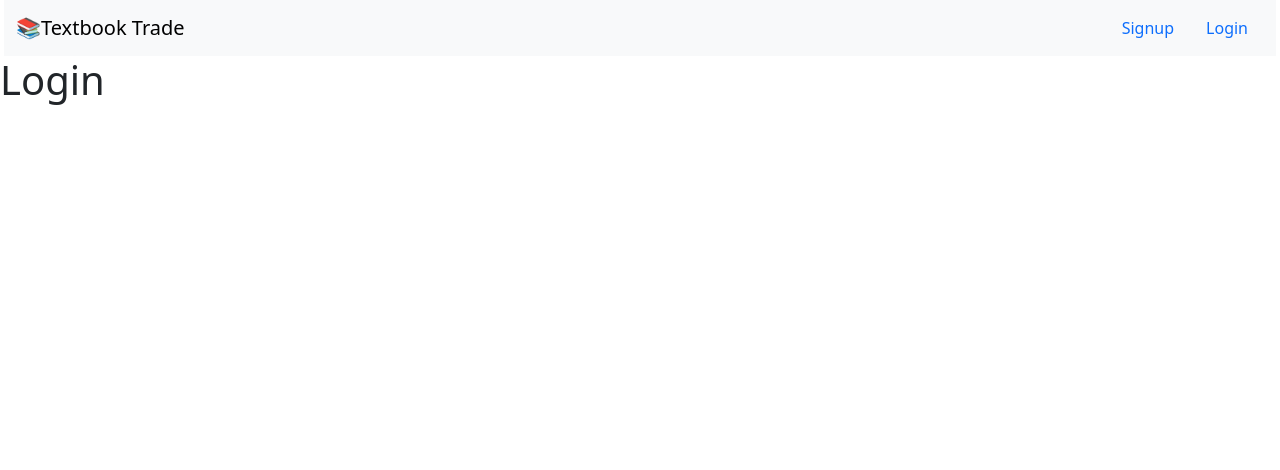
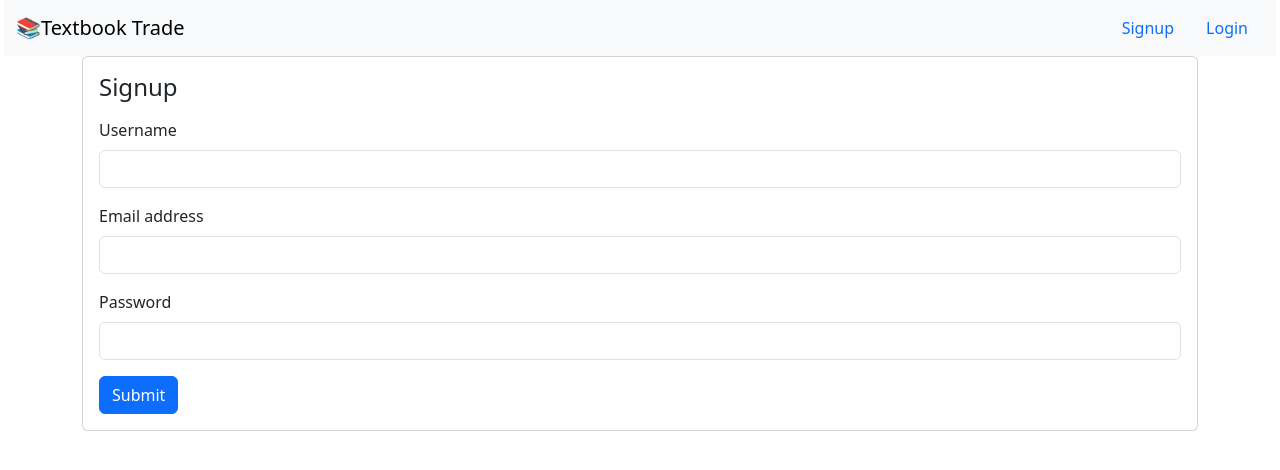
Before and after one commit to camillebagnani/textbook-trade, a React (Vite) app in the folder client/: page /login in a window 1280 px wide. Shown: the top 470 px of the page. Built offline with nearby package versions, Linux system fonts and the light colour scheme.

Commit message:
Added container to App.jsx. Created visual aspect of Signup page

```diff
--- a/client/src/App.jsx
+++ b/client/src/App.jsx
@@ -1,9 +1,14 @@
-import './App.css';
-import { ApolloClient, InMemoryCache, ApolloProvider, createHttpLink } from '@apollo/client';
-import { Outlet } from 'react-router-dom';
-import { setContext } from '@apollo/client/link/context'
+import "./App.css";
+import {
+  ApolloClient,
+  InMemoryCache,
+  ApolloProvider,
+  createHttpLink,
+} from "@apollo/client";
+import { Outlet } from "react-router-dom";
+import { setContext } from "@apollo/client/link/context";
 
-import Nav from './components/Nav';
+import Nav from "./components/Nav";
 
 const httpLink = createHttpLink({
   uri: "/graphql",
@@ -18,7 +23,7 @@ const authLink = setContext((_, { headers }) => {
       authorization: token ? `Bearer ${token}` : "",
     },
   };
-})
+});
 
 const client = new ApolloClient({
   link: authLink.concat(httpLink),
@@ -29,7 +34,9 @@ function App() {
   return (
     <ApolloProvider client={client}>
       <Nav />
-      <Outlet />
+      <div class="container">
+        <Outlet />
+      </div>
     </ApolloProvider>
   );
 }
--- a/client/src/pages/Login.jsx
+++ b/client/src/pages/Login.jsx
@@ -1,7 +1,46 @@
 function Login() {
   return (
-    <h1>Login</h1>
-  )
+    <div class="card">
+      <div class="card-body">
+        <h4 class="card-title mb-3">Signup</h4>
+        <form>
+        <div class="mb-3">
+            <label for="usernameInput" class="form-label">
+              Username
+            </label>
+            <input
+              type="text"
+              class="form-control"
+              id="usernameInput"
+            />
+          </div>
+          <div class="mb-3">
+            <label for="emailInput" class="form-label">
+              Email address
+            </label>
+            <input
+              type="email"
+              class="form-control"
+              id="emailInput"
+            />
+          </div>
+          <div class="mb-3">
+            <label for="passwordInput" class="form-label">
+              Password
+            </label>
+            <input
+              type="password"
+              class="form-control"
+              id="passwordInput"
+            />
+          </div>
+          <button type="submit" class="btn btn-primary">
+            Submit
+          </button>
+        </form>
+      </div>
+    </div>
+  );
 }
 
 export default Login;
```
